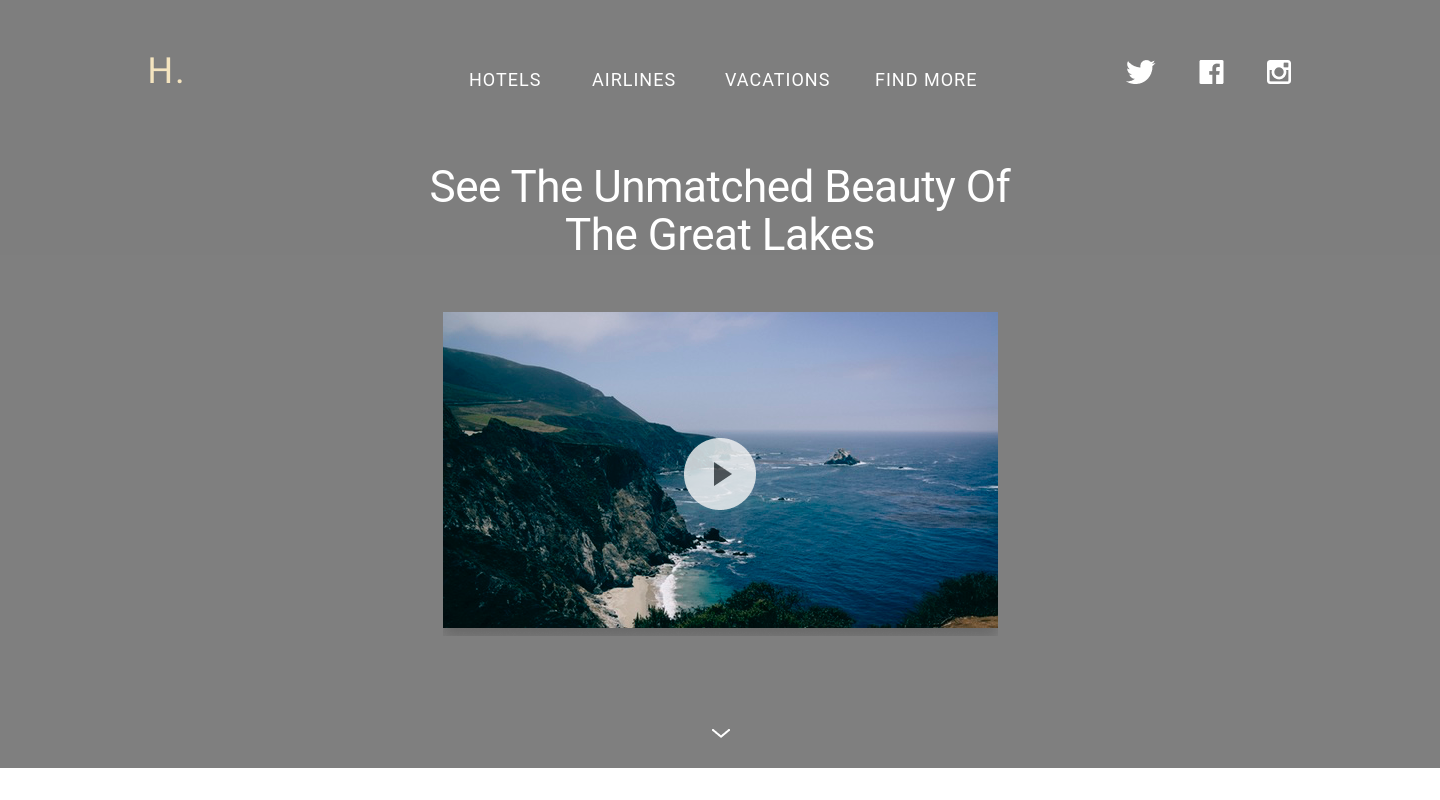
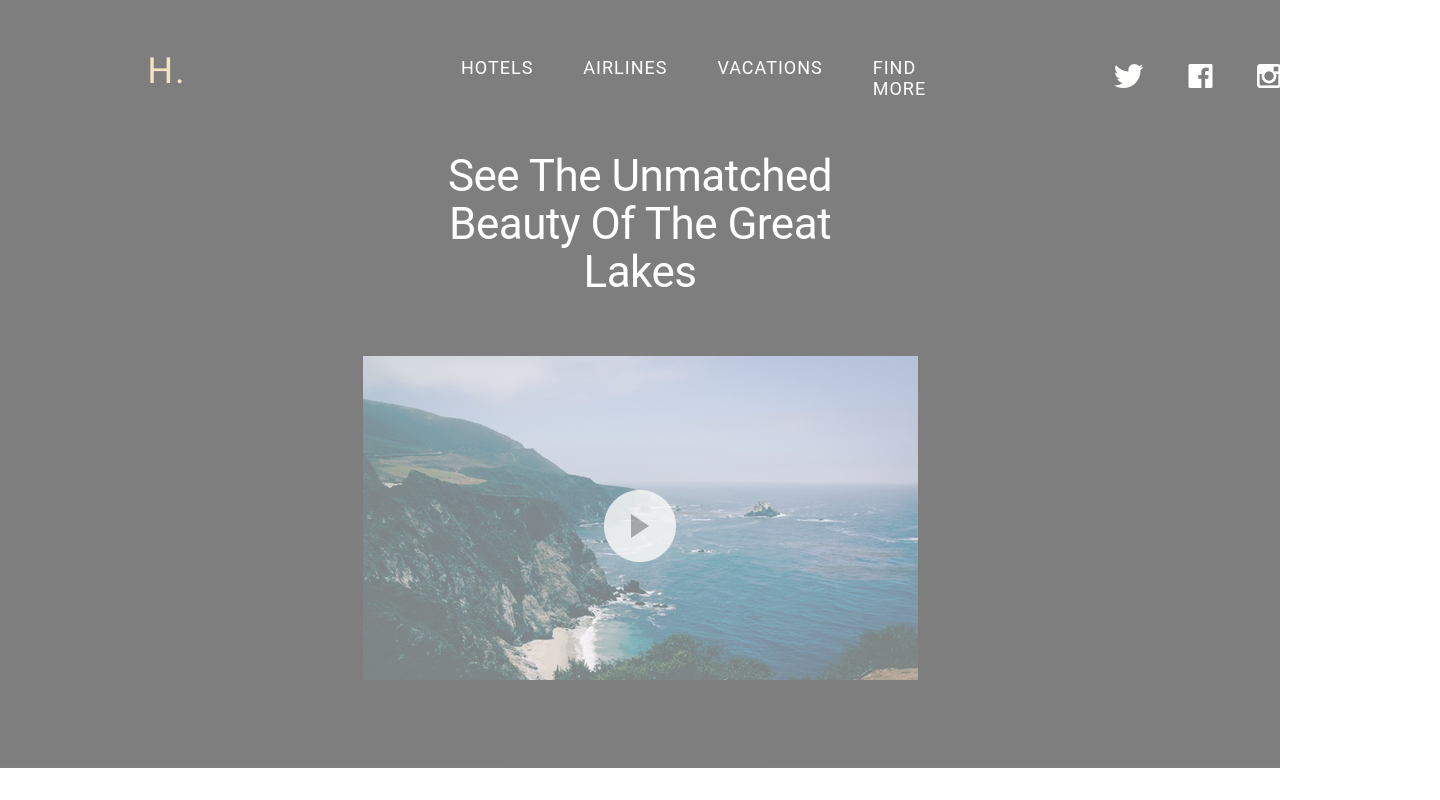
Before and after one commit to mxuanvan02/Practice-1-HTML-CSS, a website built with Parcel: page src/index.html in a window 1280 px wide. Shown: the top 800 px of the page, 1440 px wide, since content can reach past the window. Built offline with nearby package versions, Linux system fonts and the light colour scheme; files whose address does not match are found by name.

Commit message:
Change some detail in css.

```diff
--- a/package.json
+++ b/package.json
@@ -2,7 +2,7 @@
   "name": "practice-1-html-css",
   "source": "src/index.html",
   "scripts": {
-    "start": "parcel",
+    "start": "parcel --open",
     "build": "parcel build"
   },
   "devDependencies": {
--- a/src/css/index.css
+++ b/src/css/index.css
@@ -28,6 +28,7 @@
 body {
   font-family: 'Roboto', sans-serif;
   background-color: var(--color-white);
+  margin: auto;
 }
 
 
@@ -37,21 +38,15 @@ body {
 
 
 header {
-  position: absolute;
-  top: 0;
-  left: 0;
   height: 768px;
-  width: 1440px;
+  max-width: 1440px;
   background: url("../images/header/background.png");
 }
 
 
 .header-overlay {
-  position: absolute;
-  top: 0;
-  left: 0;
   height: 768px;
-  width: 1440px;
+  max-width: 1440px;
   background: var(--color-black);
   opacity: 0.5;
   mix-blend-mode: normal;
@@ -60,28 +55,22 @@ header {
 
 .header-nav {
   display: flex;
-  align-items: flex-end;
-  position: absolute;
-  top: 100px;
+  align-items: center;
+  padding-top: 48px;
 }
 
 
 .header-logo {
-  position: absolute;
   width: 40px;
   height: 43px;
-  left: 150px;
+  padding-left: 150px;
   color: var(--color-yellow);
 }
 
 
 .nav-bar {
   display: flex;
-  position: absolute;
-  left: 469px;
-  height: 22px;
-  width: 509px;
-  padding-bottom: 10px;
+  margin-left: 279px;
 }
 
 
@@ -89,61 +78,29 @@ header {
 .nav-item-airlines,
 .nav-item-vacations,
 .nav-item-find-more {
-  position: absolute;
   color: var(--color-white);
-  width: 103px;
-  height: 22px;
-  font-style: normal;
-  font-weight: normal;
   font-size: 18px;
   line-height: 21px;
-  display: flex;
-  align-items: flex-end;
   letter-spacing: 1px;
   text-decoration: none;
+  margin-right: 50px;
 }
-
-
-.nav-item-hotels    { left: 0px;   }
-.nav-item-airlines  { left: 123px; }
-.nav-item-vacations { left: 256px; }
-.nav-item-find-more { left: 406px; }
 
 
 .header-socials {
   display: flex;
-  position: absolute;
-  left: 1126px;
-  height: 24px;
-  width: 165px;
+  margin-left: 98px;
 }
 
 
 .social-twiter,
-.social-facebook,
-.social-instagram {
-  position: absolute;
-  width: 24px;
-  height: 24px;
-  background: var(--color-black);
+.social-facebook {
+  margin-right: 44px;
 }
 
 
-.social-twiter     { left: 0px; }
-.social-facebook   { left: 72.54px; }
-.social-instagram  { left: 141px; }
-
-
 .header-title {
-  position: absolute;
-  width: 620px;
-  height: 96px;
-  top: 163px;
-  left: 410px;
-  font-style: normal;
-  font-weight: normal;
-  display: flex;
-  align-items: center;
+  margin: 0 410px;
   text-align: center;
   color: var(--color-white);
   letter-spacing: -0.5px;
@@ -151,41 +108,36 @@ header {
 
 
 .header-video {
-  position: absolute;
-  width: 555px;
-  height: 324px;
-  left: 443px;
-  top: 312px;
+  display: flex;
+  align-items: center;
+  padding: 150px 270px;
   background: url(../images/header/video-frame.png) no-repeat center;
+  justify-content: center;
 }
 
 
 .play-background {
-  position: absolute;
   width: 72px;
   height: 72px;
-  top: 126px;
-  left: 241px;
   background: url(../images/header/play-bg.png) no-repeat center;
   opacity: 0.8;
+  display: flex;
+  justify-content: center;
+  align-items: center;
 }
 
 
 .play-btn {
-  position: absolute;
   width: 18px;
   height: 24px;
-  top: 24px;
-  left: 30px;
 }
 
 
 .header-down-arrow {
-  position: absolute;
   width: 16px;
   height: 6.67px;
-  left: 712px;
-  top: 723px;
+  margin: auto;
+  margin-top: 52px;
 }
 
 
@@ -195,11 +147,8 @@ header {
 
 
 .features {
-  position: absolute;
-  width: 1440px;
+  max-width: 1440px;
   height: 768px;
-  left: 0px;
-  top: 768px;
   background: var(--color-white);
 }
 
@@ -207,8 +156,6 @@ header {
 .features-title {
   text-align: center;
   margin: 80px 526px;
-  font-style: normal;
-  font-weight: normal;
   color: var(--color-cstom);
 }
 
@@ -220,7 +167,7 @@ header {
 
 .features-title-subtitle {
   font-size: 18px;
-  margin: 32px 0 0 0;
+  margin-top: 32px;
 }
 
 
@@ -268,9 +215,9 @@ header {
 
 .features-content-right {
   background: url(../images/features/mac.png);
+  margin-left: 100px;
   width: 802px;
   height: 464px;
-  margin-left: 100px;
 }
 
 
@@ -280,11 +227,8 @@ header {
 
 
 .download {
-  position: absolute;
-  width: 1440px;
+  max-width: 1440px;
   height: 588px;
-  left: 0;
-  top: 1536px;
   background: linear-gradient(0deg, #4b4b4b, #4b4b4b), url(../images/download/background.png);
   background-blend-mode: soft-light, normal;
 }
@@ -295,8 +239,8 @@ header {
   color: var(--color-white);
   font-style: normal;
   font-weight: normal;
-  margin-top: 163px;
-  margin-bottom: 45px;
+  padding-top: 163px;
+  padding-bottom: 42px;
 }
 
 
@@ -327,25 +271,21 @@ header {
                               #SECTION TESTIMONIALS
 \* ---------------------------------------------------------------------- */
 .testimonials {
-  position: absolute;
-  width: 1440px;
+  max-width: 1440px;
   height: 876px;
-  left: 0;
-  top: 2124px;
   background: var(--color-white);
 }
 
 
 .testimonials-title {
-  margin: 72px 0 28px 0;
-  display: flex;
-  justify-content: center;
+  padding: 72px 0 28px 0;
+  text-align: center;
 }
 
 
 .testimonials-card {
   margin: 0 152px;
-  padding-bottom: 50px;
+  margin-bottom: 72px;
   display: grid;
   grid-template-columns: 55% 55%;
   grid-template-rows: 50% 50%;
@@ -401,11 +341,8 @@ header {
                               #SECTION PRICING
 \* ---------------------------------------------------------------------- */
 .pricing {
-  position: absolute;
-  top: 3000px;
-  width: 1440px;
+  max-width: 1440px;
   height: 680px;
-  left: 0;
   background: #f6f6f6;
 }
 
```
Also changed, not shown: src/index.html (+1 -1 lines).
